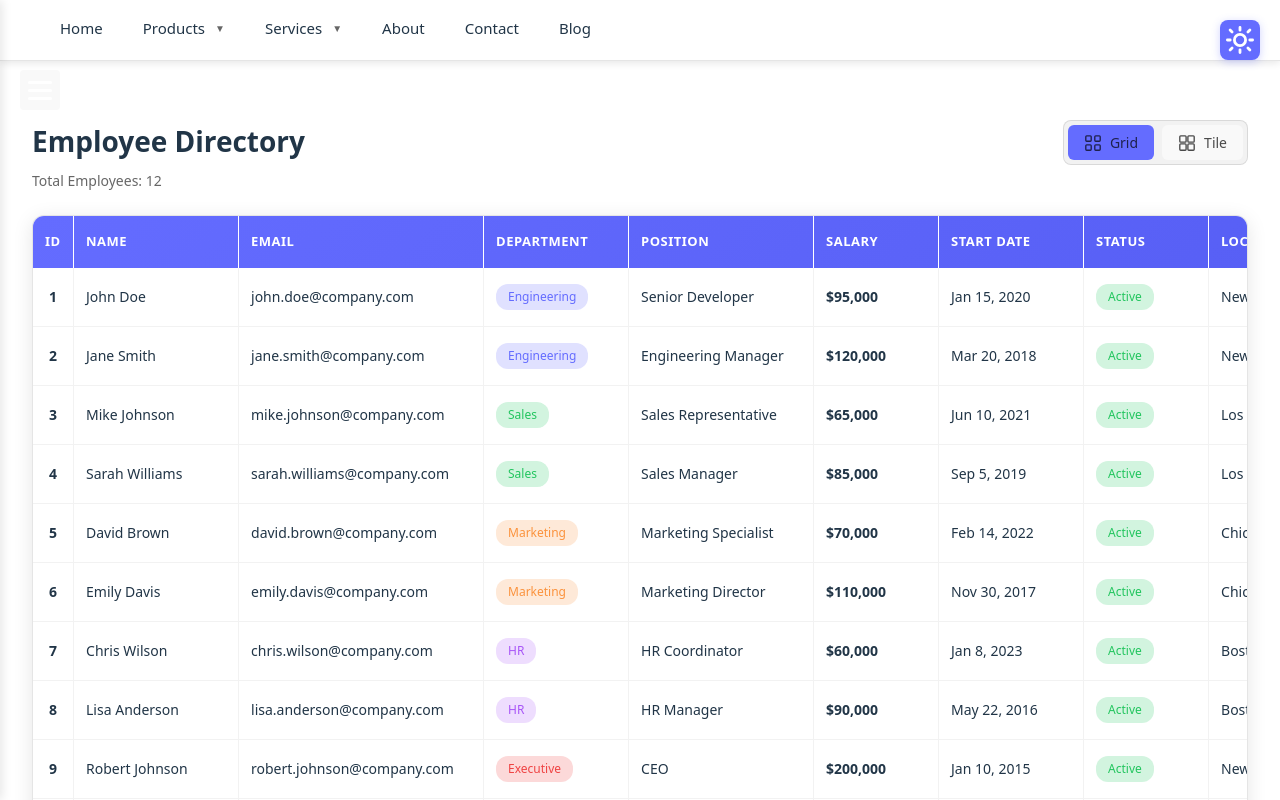
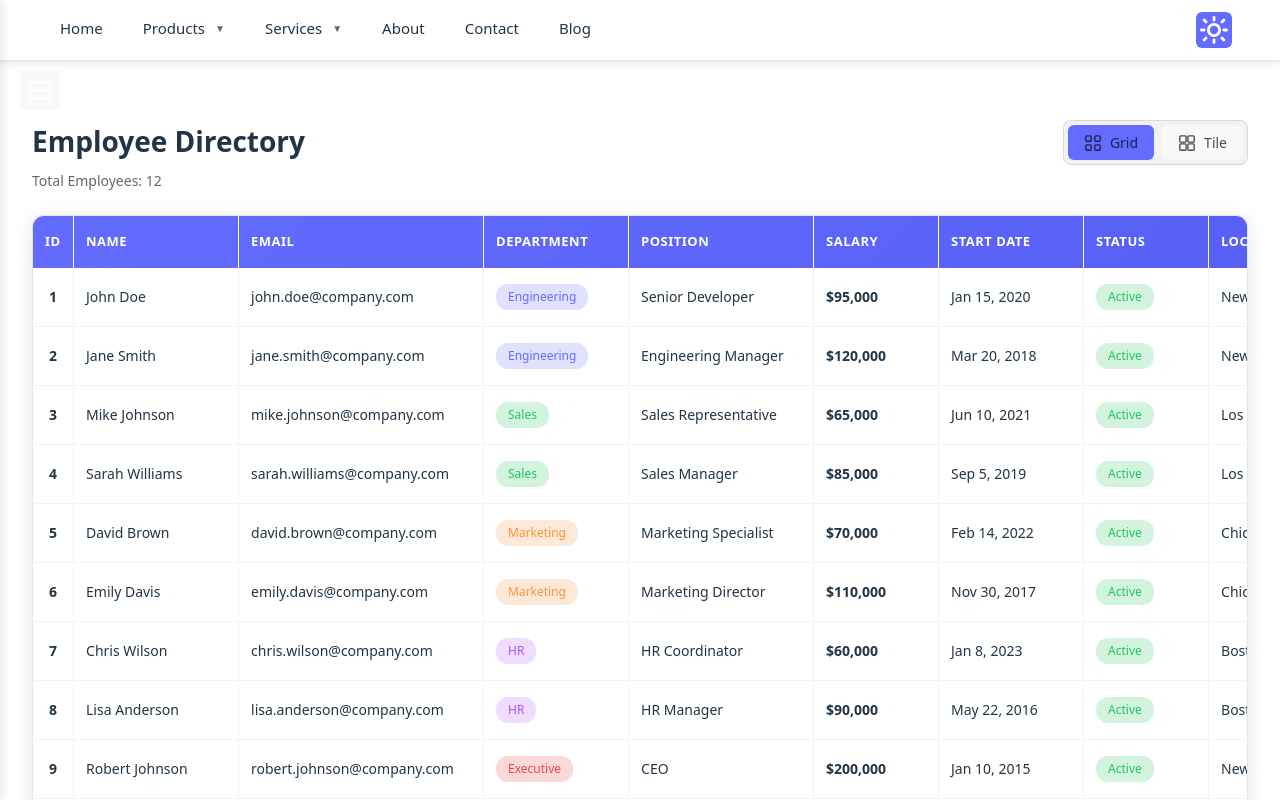
Before and after one commit to MayurChawla/Hamburger, a React app in the folder frontend/: page / in a window 1280 px wide. Shown: the top 800 px of the page. Built offline with nearby package versions, Linux system fonts and the light colour scheme; the HTML template or start-up script is replaced by a standard one.

Commit message:
hambrger to navbar

```diff
--- a/frontend/src/App.jsx
+++ b/frontend/src/App.jsx
@@ -1,13 +1,11 @@
 import HamburgerMenu from './components/HamburgerMenu'
 import HorizontalMenu from './components/HorizontalMenu'
 import EmployeeGrid from './components/EmployeeGrid'
-import ThemeToggle from './components/ThemeToggle'
 import './App.css'
 
 function App() {
   return (
     <div className="app">
-      <ThemeToggle />
       <HorizontalMenu />
       <HamburgerMenu />
       <main className="main-content">
--- a/frontend/src/components/HorizontalMenu.css
+++ b/frontend/src/components/HorizontalMenu.css
@@ -22,11 +22,16 @@
   display: flex;
   align-items: center;
   height: 60px;
+  justify-content: space-between;
 }
 
 .horizontal-menu-item {
   position: relative;
   margin: 0;
+}
+
+.horizontal-menu-item-right {
+  margin-left: auto;
 }
 
 .horizontal-menu-link {
--- a/frontend/src/components/HorizontalMenu.jsx
+++ b/frontend/src/components/HorizontalMenu.jsx
@@ -1,4 +1,5 @@
 import { useState } from 'react';
+import ThemeToggle from './ThemeToggle';
 import './HorizontalMenu.css';
 
 const HorizontalMenu = () => {
@@ -109,6 +110,9 @@ const HorizontalMenu = () => {
               )}
             </li>
           ))}
+          <li className="horizontal-menu-item horizontal-menu-item-right">
+            <ThemeToggle />
+          </li>
         </ul>
       </div>
     </nav>
--- a/frontend/src/components/ThemeToggle.css
+++ b/frontend/src/components/ThemeToggle.css
@@ -1,27 +1,22 @@
 .theme-toggle {
-  position: fixed;
-  top: 20px;
-  right: 20px;
-  z-index: 1002;
-  width: 40px;
-  height: 40px;
+  width: 36px;
+  height: 36px;
   background: #646cff;
   border: none;
-  border-radius: 8px;
+  border-radius: 6px;
   color: white;
   cursor: pointer;
   display: flex;
   align-items: center;
   justify-content: center;
   transition: all 0.3s ease;
-  box-shadow: 0 2px 8px rgba(100, 108, 255, 0.3);
-  padding: 6px;
+  padding: 4px;
+  margin: 0 8px;
 }
 
 .theme-toggle:hover {
   background: #535bf2;
   transform: scale(1.05);
-  box-shadow: 0 4px 12px rgba(100, 108, 255, 0.4);
 }
 
 .theme-toggle:active {
```
